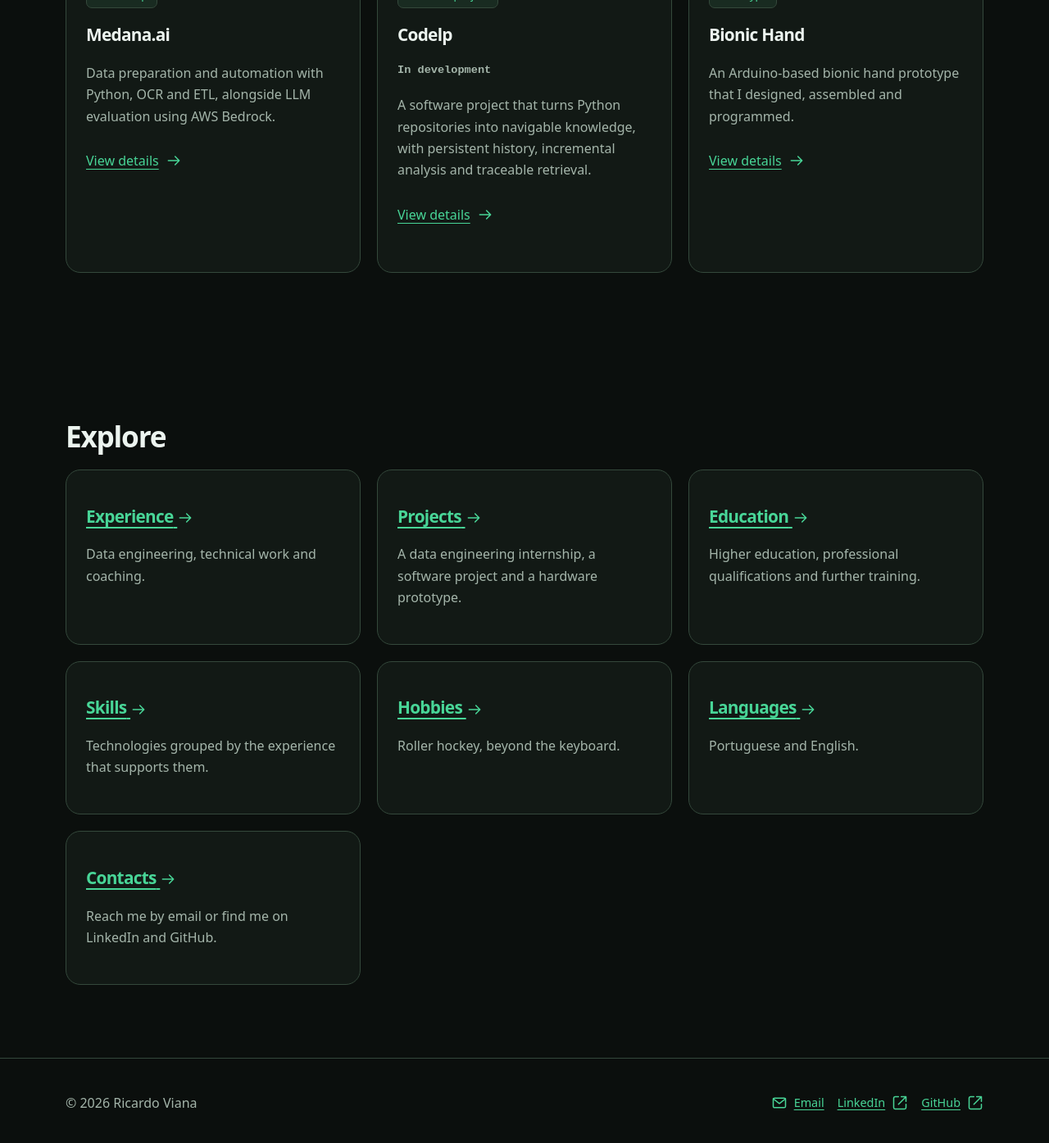
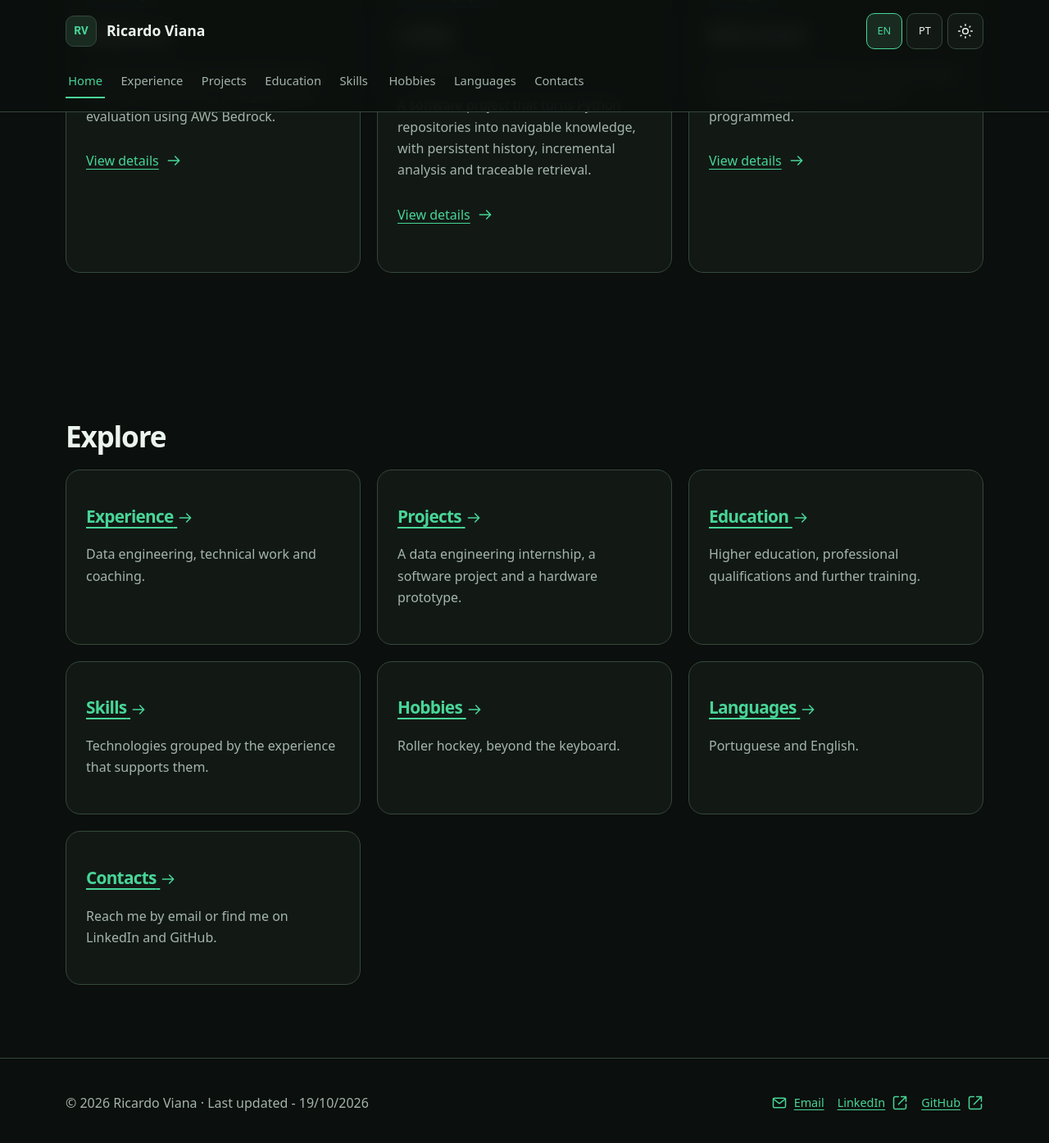
Before and after one commit to rViana1/rViana1.github.io, a Jekyll site: the page built from index.html, in a window 1280 px wide and 1400 px high, scrolled down 1308 px. Shown: the top 1395 px of the window at 82% size. Built offline with Jekyll 4.4.1, drawn with Linux system fonts in a browser that asks for light colours.

Commit message:
Atualizar cabeçalho e rodapé

```diff
--- a/_config.yml
+++ b/_config.yml
@@ -3,6 +3,7 @@ url: "https://rviana1.github.io"
 baseurl: ""
 timezone: Europe/Lisbon
 lang: en
+last_updated: "2026-10-19"
 
 collections_dir: admin
 data_dir: admin/_data
--- a/_includes/footer.html
+++ b/_includes/footer.html
@@ -1,6 +1,6 @@
 <footer class="site-footer">
   <div class="container footer-inner">
-    <p>© {{ site.time | date: '%Y' }} Ricardo Viana</p>
+    <p>© {{ site.time | date: '%Y' }} Ricardo Viana · {% include i18n.html en="Last updated" pt="Última atualização" %} - <time datetime="{{ site.last_updated | escape }}">{{ site.last_updated | date: '%d/%m/%Y' }}</time></p>
     <div class="footer-links">
       <a href="mailto:{{ site.data.contacts.email | escape }}">{% include icon.html name="mail" %}Email</a>
       <a href="{{ site.data.contacts.linkedin | escape }}" target="_blank" rel="noopener noreferrer">LinkedIn{% include icon.html name="external" %}</a>
--- a/assets/css/main.css
+++ b/assets/css/main.css
@@ -1,6 +1,7 @@
 :root {
   color-scheme: dark;
   --bg: #0B0F0D;
+  --header-bg: rgba(11, 15, 13, .88);
   --surface: #121915;
   --text: #ECF4EF;
   --muted: #A4B5AA;
@@ -13,6 +14,7 @@
 [data-theme="light"] {
   color-scheme: light;
   --bg: #F5F8F6;
+  --header-bg: rgba(245, 248, 246, .88);
   --surface: #FFFFFF;
   --text: #14271C;
   --muted: #4C6355;
@@ -22,8 +24,8 @@
   --soft: #E4F0E9;
 }
 * { box-sizing: border-box; }
-html { scroll-behavior: smooth; scroll-padding-top: 2rem; }
-body { margin: 0; background: var(--bg); color: var(--text); font: 1rem/1.65 system-ui, -apple-system, BlinkMacSystemFont, "Segoe UI", sans-serif; }
+html { scroll-behavior: smooth; scroll-padding-top: 10rem; }
+body { min-height: 100vh; display: flex; flex-direction: column; margin: 0; background: var(--bg); color: var(--text); font: 1rem/1.65 system-ui, -apple-system, BlinkMacSystemFont, "Segoe UI", sans-serif; }
 html[data-lang="en"] [data-l="pt"], html[data-lang="pt"] [data-l="en"] { display: none !important; }
 html:not([data-lang]) [data-l="pt"]::before { content: " / "; }
 a { color: var(--primary); text-underline-offset: .22em; }
@@ -40,7 +42,7 @@ img { display: block; max-width: 100%; height: auto; }
 .section { padding-block: clamp(3rem, 7vw, 6rem); }
 .skip-link { position: absolute; z-index: 10; top: .75rem; left: 1rem; padding: .75rem 1rem; background: var(--surface); transform: translateY(-200%); }
 .skip-link:focus { transform: translateY(0); }
-.site-header { border-bottom: 1px solid var(--line); background: var(--bg); }
+.site-header { position: sticky; top: 0; z-index: 5; border-bottom: 1px solid var(--line); background: var(--header-bg); -webkit-backdrop-filter: blur(12px); backdrop-filter: blur(12px); }
 .header-inner { display: flex; flex-wrap: wrap; align-items: center; justify-content: space-between; gap: 1rem; padding-block: 1rem; }
 .brand { display: inline-flex; align-items: center; gap: .75rem; color: var(--text); font-weight: 750; text-decoration: none; font-size: 1.1rem; }
 .brand-mark { display: grid; place-items: center; width: 38px; height: 38px; background: var(--soft); color: var(--primary); border: 1px solid var(--line); border-radius: 10px; font: 700 .9rem ui-monospace, monospace; }
@@ -56,7 +58,7 @@ html[data-lang] .js-controls { display: flex; }
 .site-nav a { display: inline-flex; align-items: center; color: var(--muted); text-decoration: none; font-size: .92rem; padding: .4rem .2rem; }
 .site-nav a:hover, .site-nav a[aria-current="page"] { color: var(--primary); }
 .site-nav a[aria-current="page"] { box-shadow: inset 0 -2px var(--primary); }
-main { min-height: 65vh; }
+main { flex: 1 0 auto; }
 h1, h2, h3 { line-height: 1.15; letter-spacing: -.035em; overflow-wrap: anywhere; }
 h1 { font-size: clamp(2.4rem, 5.5vw, 4.5rem); margin-block: .8rem 1.25rem; }
 h2 { font-size: clamp(1.6rem, 3vw, 2.2rem); margin-block: 0 1.25rem; }
@@ -117,6 +119,7 @@ p { margin-block: 0 1.2rem; }
   .brand { font-size: 1rem; }
   .brand-mark { display: none; }
   .menu-toggle { display: inline-flex; align-items: center; gap: .4rem; padding-inline: .65rem; }
+  .site-nav { max-height: 50vh; overflow-y: auto; }
   .site-nav ul { display: grid; grid-template-columns: repeat(2, minmax(0, 1fr)); }
   .site-nav a { width: 100%; }
   .hero-grid, .detail-grid { grid-template-columns: 1fr; }
```
Also changed, not shown: tests/test_source_safety.py (+9 -0 lines), README.md.
